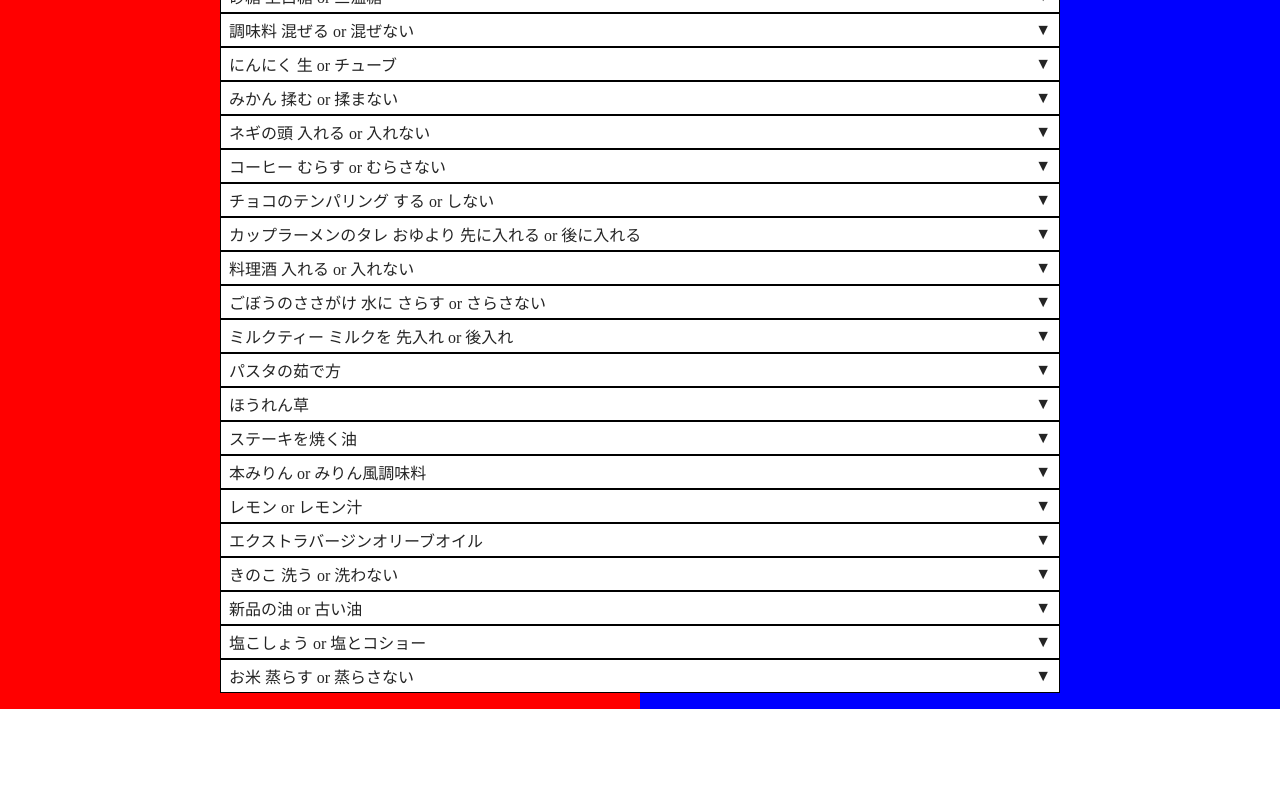
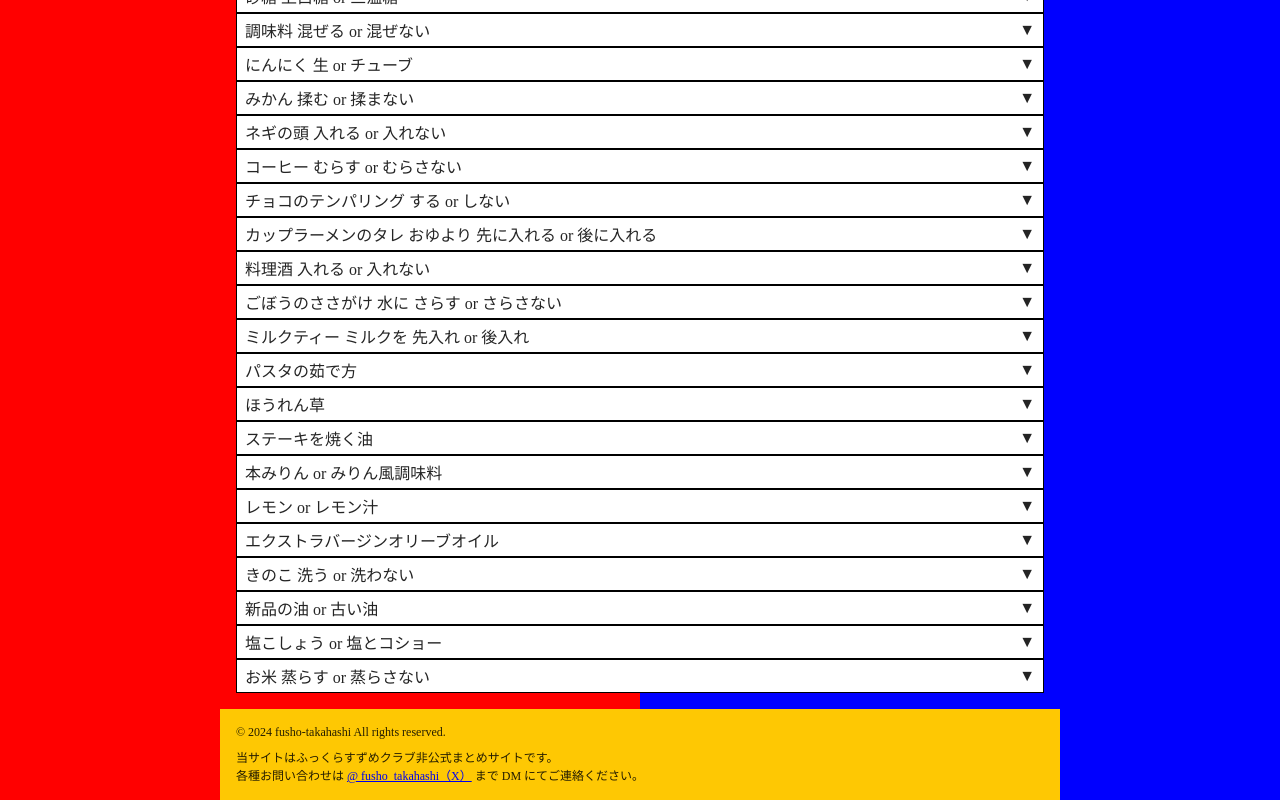
Before and after one commit to fusho-takahashi/fukkura-suzume, an Angular app: page / in a window 1280 px wide. Shown: the part 847-1647 px from the top of the page. Before the commit the page ends 1556 px from the top, so only its background shows below. Built offline with nearby package versions, Linux system fonts and the light colour scheme; a web font is replaced by a local one.

Commit message:
footer を追加

```diff
--- a/src/app/app.component.html
+++ b/src/app/app.component.html
@@ -8,4 +8,13 @@
   <section><app-ranking [ranking]="orderedRanking()" /></section>
   <section><app-result-list /></section>
 </main>
-<footer></footer>
+<footer>
+  <p>&copy; 2024 fusho-takahashi All rights reserved.</p>
+  <p>
+    当サイトはふっくらすずめクラブ非公式まとめサイトです。<br />各種お問い合わせは
+    <a href="https://x.com/fusho_takahashi" target="_blank"
+      >&#64; fusho_takahashi（X）</a
+    >
+    まで DM にてご連絡ください。
+  </p>
+</footer>
--- a/src/app/app.component.scss
+++ b/src/app/app.component.scss
@@ -1,7 +1,7 @@
 :host {
   max-width: 840px;
   margin: 0 auto;
-  padding: 32px 16px 0;
+  padding: 32px 0 0;
   display: flex;
   flex-direction: column;
   gap: 16px;
@@ -30,7 +30,21 @@ h1 {
 }
 
 main {
+  padding: 0 16px;
   display: flex;
   flex-direction: column;
   gap: 16px;
 }
+
+footer {
+  background-color: #fec803;
+  padding: 16px;
+  font-size: 12px;
+  display: flex;
+  flex-direction: column;
+  gap: 8px;
+
+  p {
+    margin: unset;
+  }
+}
--- a/src/styles.scss
+++ b/src/styles.scss
@@ -2,6 +2,8 @@ html,
 body {
   height: 100%;
   box-sizing: border-box;
+
+  user-select: none;
 }
 
 body {
```
